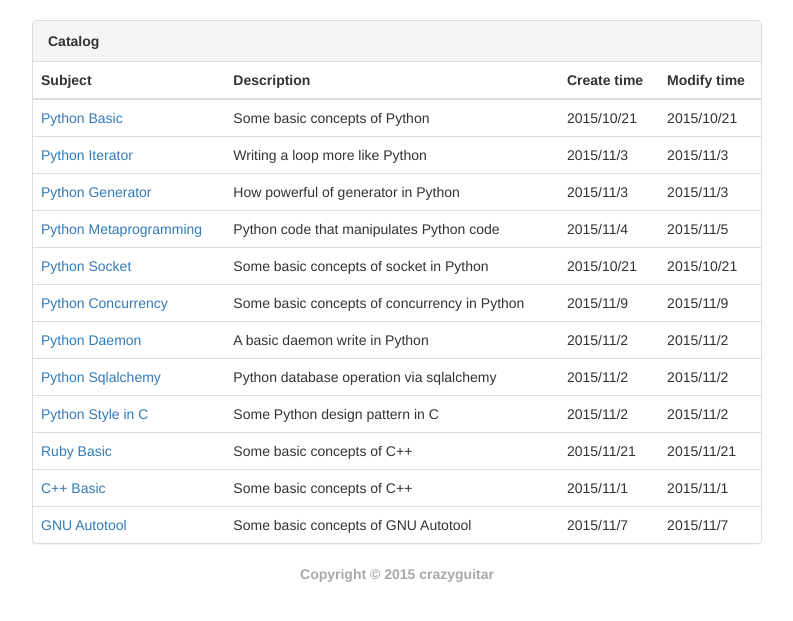
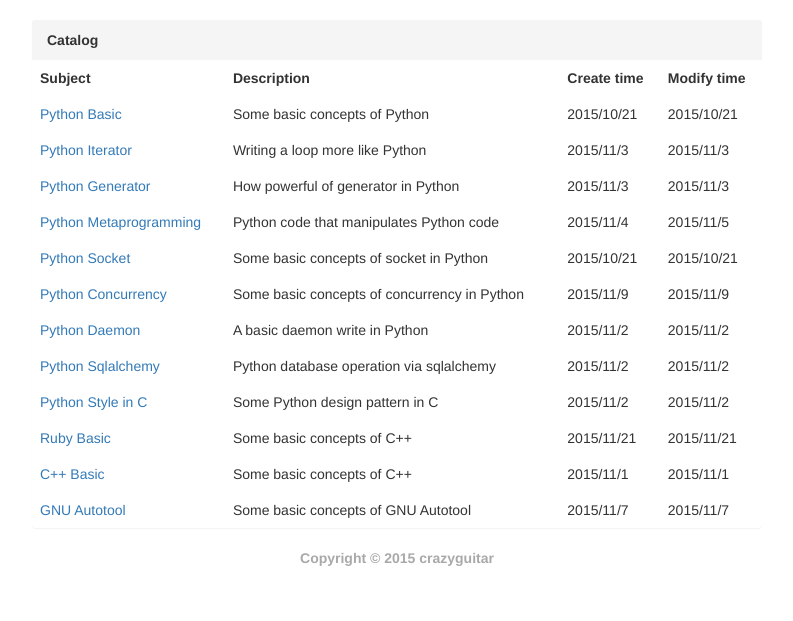
Before and after one commit to crazyguitar/cheatsheet, a Flask app: page / in a window 1280 px wide. Shown: the part 50-671 px from the top of the page, without its empty margins (243-1036 px from the left). Run offline with Flask 2, Linux system fonts and the light colour scheme; some libraries are stand-ins or nearby versions.

Commit message:
Modify stylesheet to flat style

```diff
--- a/server/static/css/style.css
+++ b/server/static/css/style.css
@@ -28,3 +28,15 @@ footer {
 .navbar {
    border: 0px;
 }
+.boardless{
+   border:none !important;
+}
+.boardless td, .boardless th {
+   border: none !important;
+}
+pre.code {
+   border: none;
+}
+a {
+   text-decoration:none !important;
+}
--- a/server/templates/index.html
+++ b/server/templates/index.html
@@ -2,13 +2,13 @@
 {% block body %}
 
 <div class="col-md-8 col-md-offset-2 col-xs-12">
-   <div class="panel panel-default">
+   <div class="panel panel-default boardless">
 <!-- panel contents -->
-<div class="panel-heading"><b>Catalog</b></div>
+<div class="panel-heading boardless"><b>Catalog</b></div>
 
 <!-- Table -->
 <div class="table-responsive">
-<table class="table table-hover">
+<table class="table table-hover boardless">
    <thead>
       <tr><th>Subject</th><th>Description</th><th>Create time</th><th>Modify time</th></tr>
    </thead>
```
